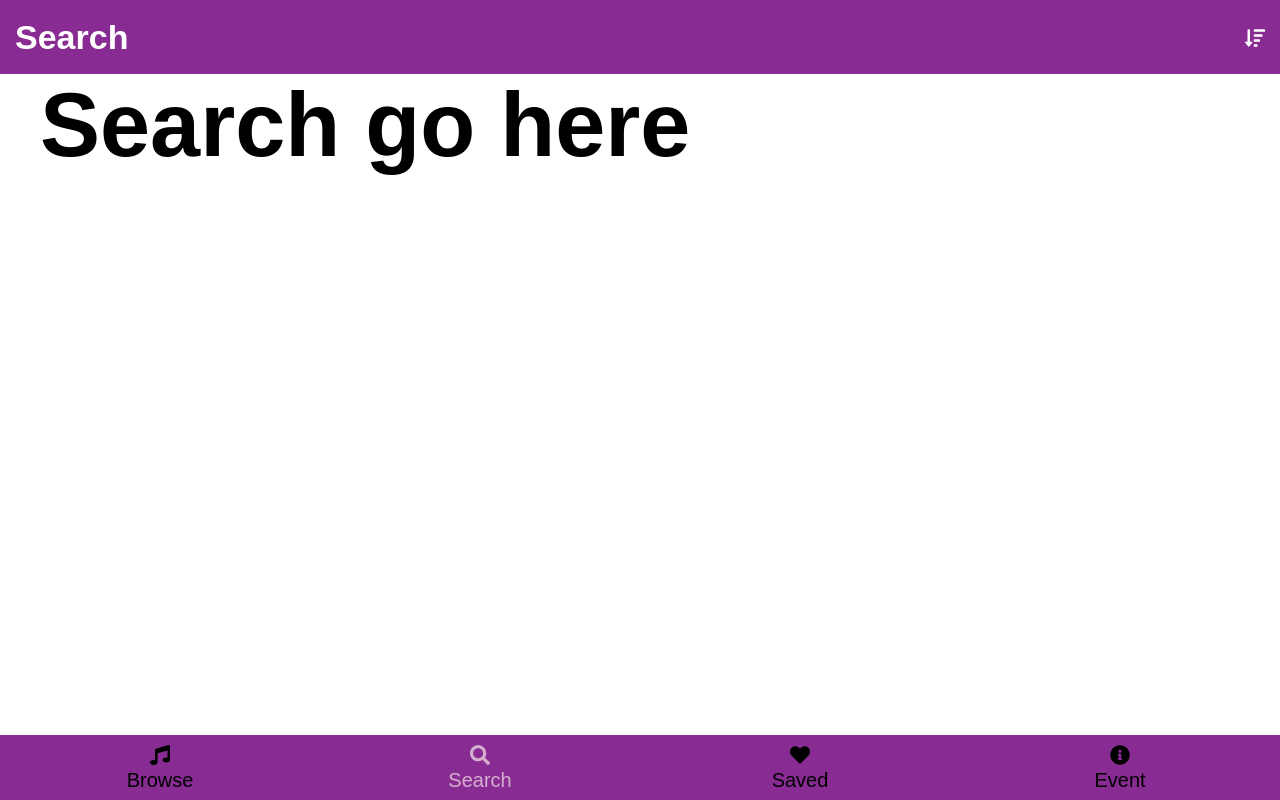
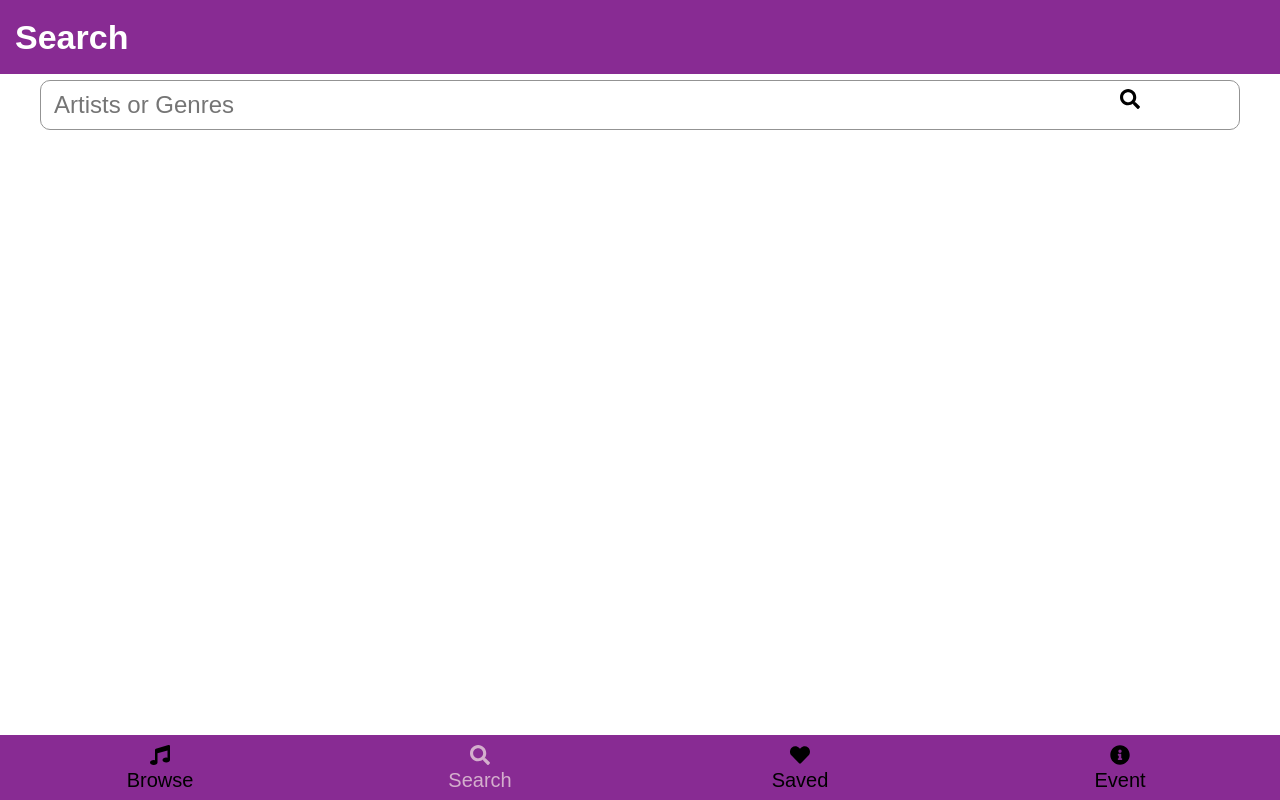
Before and after one commit to sedelstein4/porchfest-ui, a Next.js app: page /search in a window 1280 px wide. Built offline with nearby package versions, Linux system fonts and the light colour scheme.

Commit message:
Searchbar (non-functional)

```diff
--- a/components/Navigation/Header.js
+++ b/components/Navigation/Header.js
@@ -1,17 +1,28 @@
-import React, { Component } from 'react'
+import React from 'react'
 import * as Styles from './styles'
 import { FontAwesomeIcon } from '@fortawesome/react-fontawesome'
 import {faSortAmountDown} from "@fortawesome/free-solid-svg-icons";
 
 export default function Header(props) {
+    if (props.title === "Search"){ //no icon on search pages
+        return (
+            <Styles.TopContainer>
+                <Styles.header>
+                    {props.title}
+                </Styles.header>
+            </Styles.TopContainer>
+        )
+    }
+    else {
         return (
             <Styles.TopContainer>
                 <Styles.header>
                     {props.title}
                 </Styles.header>
                 <Styles.IconBtn>
-                <FontAwesomeIcon icon={faSortAmountDown} />
+                    <FontAwesomeIcon icon={faSortAmountDown}/>
                 </Styles.IconBtn>
             </Styles.TopContainer>
         )
     }
+}
--- /dev/null
+++ b/components/Search/SearchBar.js
@@ -0,0 +1,17 @@
+import React from 'react'
+import * as Styles from './styles'
+import { FontAwesomeIcon } from '@fortawesome/react-fontawesome'
+import {faSearch} from "@fortawesome/free-solid-svg-icons";
+
+export default function Header(props) {
+    return (
+        <Styles.searchContainer>
+            <form>
+                <input type={"text"} id={"search"} name={"search>"} placeholder={"Artists or Genres"}/>
+            </form>
+            <Styles.icon>
+                <FontAwesomeIcon icon={faSearch} />
+            </Styles.icon>
+        </Styles.searchContainer>
+    )
+}
--- /dev/null
+++ b/components/Search/styles.js
@@ -0,0 +1,38 @@
+import styled from 'styled-components'
+
+export const searchContainer = styled.div`
+    display:block;
+    border: solid 1px var(--grey-middark);
+    border-radius: 10px;
+    padding: 5px 0 5px 8px;
+    margin-bottom: 14px;
+
+    form{
+      display: inline-block;
+      width:90%;
+      vertical-align: top;
+    }
+
+    input{
+      border: none;
+      text-align: left;
+      padding:5px;
+      width:95%;
+      font-size: larger;
+    }
+
+    input:focus{
+      border:none;
+      outline:none;
+    }
+`
+
+export const icon = styled.div`
+    display: inline-block;
+    padding-top:3px;
+
+    svg{
+      display:block;
+      width:22px;
+    }
+    `
--- a/pages/search.js
+++ b/pages/search.js
@@ -1,5 +1,6 @@
 import Head from "next/head";
 import Header from "../components/Navigation/Header";
+import SearchBar from "../components/Search/SearchBar"
 
 export default function Search(data) {
     console.log(data)
@@ -10,6 +11,6 @@ export default function Search(data) {
                 <title>Search</title>
                 <link rel="icon" href="/favicon.ico" />
             </Head>
-            <h1>Search go here</h1>
+            <SearchBar/>
         </div>
     )}
```
Lines whose indentation alone changed are shown as unchanged.
